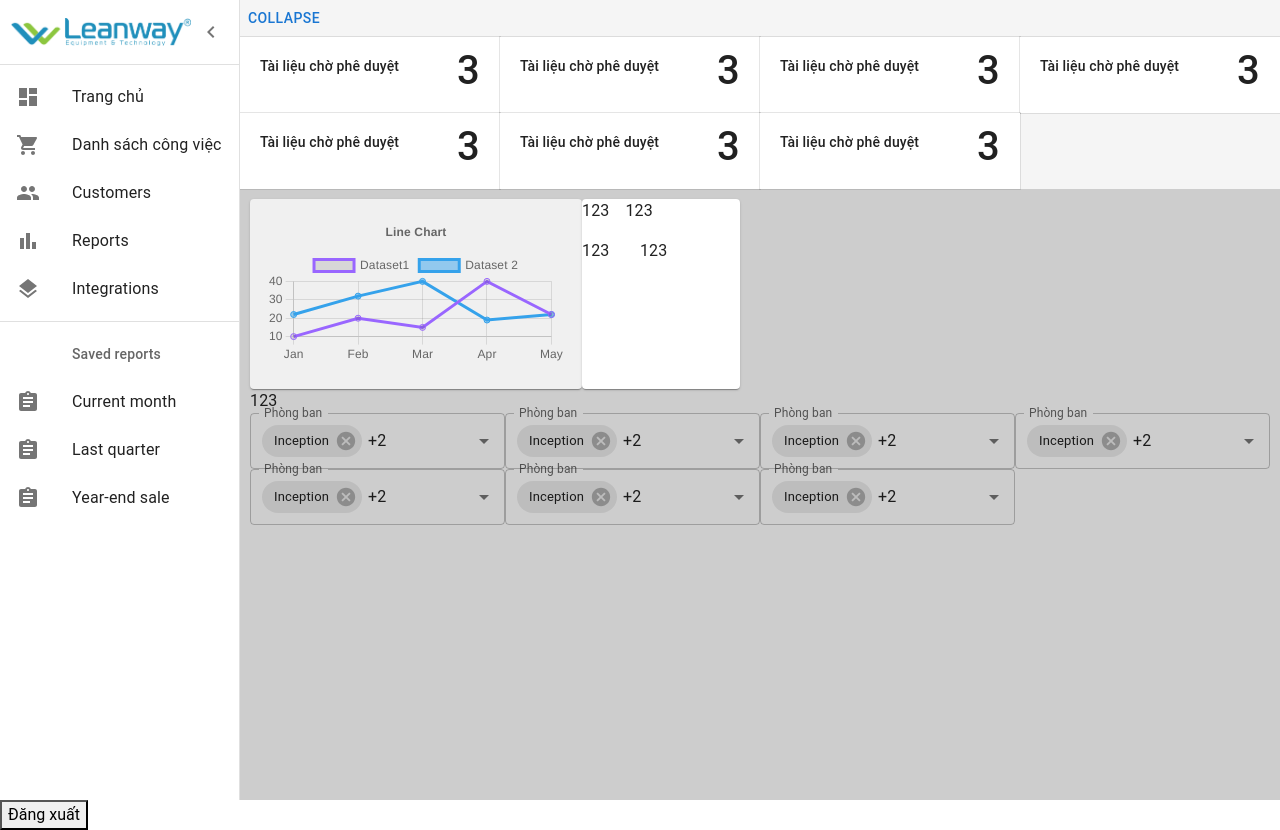
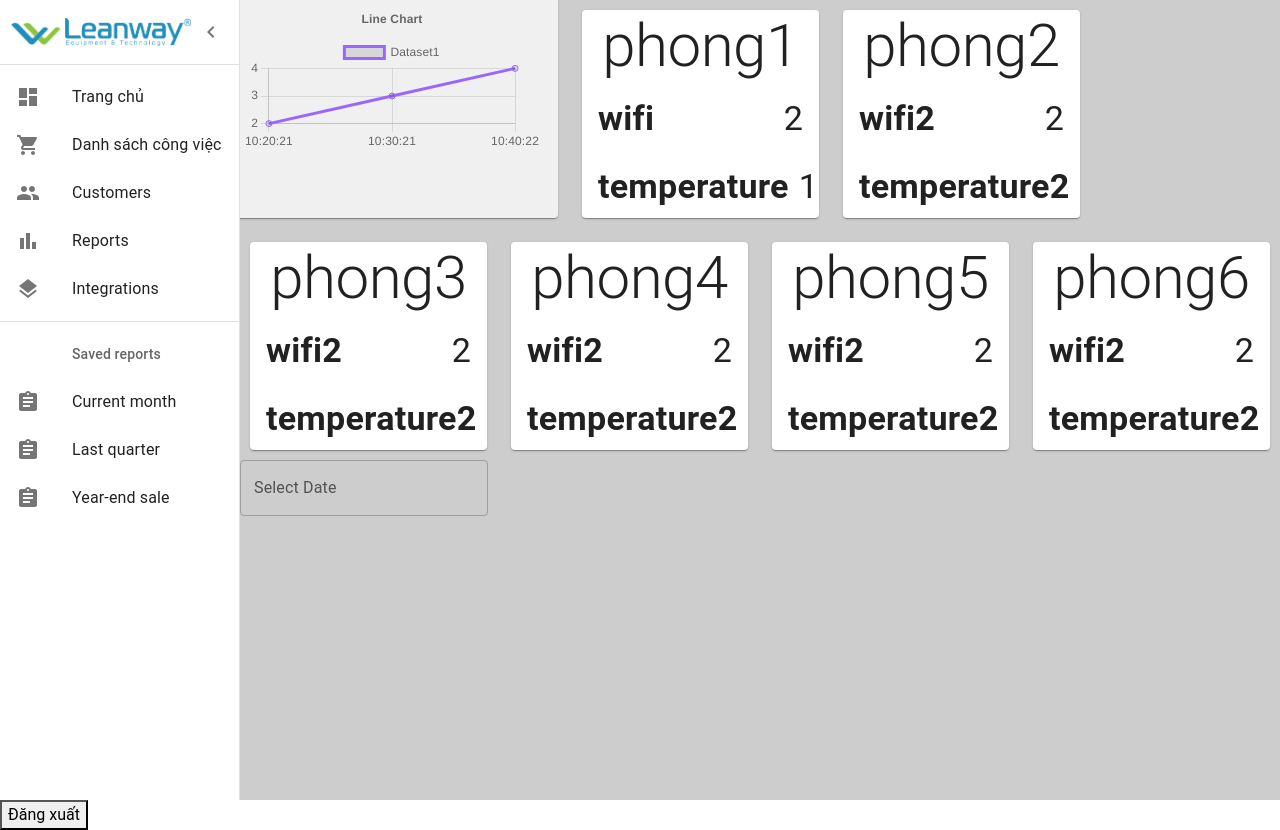
Before and after one commit to xuanco941/QuanLyNongNghiep_Front_End, a React (Create React App) app: page / in a window 1280 px wide. Built offline with nearby package versions, Linux system fonts and the light colour scheme; sample sign-in values are in the browser's storage.

Commit message:
in4 them theo hệ

```diff
--- a/package.json
+++ b/package.json
@@ -6,12 +6,15 @@
     "@emotion/react": "^11.10.6",
     "@emotion/styled": "^11.10.6",
     "@mui/icons-material": "^5.11.11",
+    "@mui/lab": "^5.0.0-alpha.127",
     "@mui/material": "^5.11.15",
+    "@mui/x-date-pickers": "^6.2.1",
     "@testing-library/jest-dom": "^5.16.5",
     "@testing-library/react": "^13.4.0",
     "@testing-library/user-event": "^13.5.0",
     "axios": "^1.3.5",
     "chart.js": "^4.2.1",
+    "dayjs": "^1.11.7",
     "faker": "^6.6.6",
     "react": "^18.2.0",
     "react-chartjs-2": "^5.2.0",
--- a/src/components/Chart/LineChart.js
+++ b/src/components/Chart/LineChart.js
@@ -1,5 +1,5 @@
 import React from "react";
-import {Line} from "react-chartjs-2"
+import { Line } from "react-chartjs-2"
 import {
     Chart as ChartJS,
     CategoryScale,
@@ -14,7 +14,8 @@ import Card from "@mui/material/Card"
 import { CardContent } from "@mui/material";
 
 
-  ChartJS.register(
+
+ChartJS.register(
     CategoryScale,
     LinearScale,
     PointElement,
@@ -22,43 +23,72 @@ import { CardContent } from "@mui/material";
     Title,
     Tooltip,
     Legend,
-  );
+);
+
+const device = [
+    {
+        category: '10:20:21',
+        gateway: 'wifi',
+        sensor: 'temperature',
+        valueGateway: '2',
+        valueSensor: '1'
+    },
+    {
+        category: '10:30:21',
+        gateway: 'wifi',
+        sensor: 'temperature',
+        valueGateway: '3',
+        valueSensor: '1'
+    },
+    {
+        category: '10:40:22',
+        gateway: 'wifi',
+        sensor: 'temperature',
+        valueGateway: '4',
+        valueSensor: '1'
+    },]
+
+
+const categories = device.map(item => item.category);
+const value = device.map(item => item.valueGateway);
 
 const option = {
-    responsive :true,
+    responsive: true,
     plugins: {
         title: {
-            display:true,
+            display: true,
             text: "Line Chart"
         },
     },
 };
 
 const data = {
-    labels :["Jan","Feb","Mar","Apr","May"],
-    datasets : [
+    labels: categories,
+    datasets: [
         {
-            label : "Dataset1",
-            data:[10,20,15,40,22],
-            borderColor :"rgba(153,102,255,1)",
+            label: "Dataset1",
+            data: value,
+            borderColor: "rgba(153,102,255,1)",
 
-        },{
-            label: 'Dataset 2',
-            data: [22,32,40,19,22],
-            borderColor: 'rgb(53, 162, 235)',
-            backgroundColor: 'rgba(53, 162, 235, 0.5)',
-          },
+        },
+        // {
+        //     label: 'Dataset 2',
+        //     data: value,
+        //     borderColor: 'rgb(53, 162, 235)',
+        //     backgroundColor: 'rgba(53, 162, 235, 0.5)',
+        //   },
     ],
 };
-export const LineGraph = ()=>{
-    return(
+
+export const LineGraph = () => {
+    return (
         <React.Fragment>
-            <Card style={{backgroundColor:"#f0f0f0"}}>
+            <Card style={{ backgroundColor: "#f0f0f0" }}>
                 <CardContent>
-                    <Line options = {option}
-                            data = {data}
+                    <Line options={option}
+                        data={data}
 
-                             />
+                    />
                 </CardContent>
             </Card>
         </React.Fragment>
--- a/src/components/Form/FormLoginIssue.jsx
+++ b/src/components/Form/FormLoginIssue.jsx
@@ -23,7 +23,8 @@ const FormLoginIssue = () => {
     const handleSubmit = e => {
         e.preventDefault();
         setIsLoading(true);
-        dispatch(login(username, password)).then(() => {
+        dispatch(login(username, password))
+        .then(() => {
             setIsLoading(false);
             navigate("/issue-dashboard");
             console.log(data.isAuthenticated);
@@ -34,21 +35,21 @@ const FormLoginIssue = () => {
     return (
         <div>
             <LoadingFlag isLoading={isLoading} />
-            <form onSubmit={handleSubmit}>
+            <form onSubmit={handleSubmit} >
 
                 <div className={styles.logo}>
                     <img src={logo} width="100%" alt="" srcset="" />
                 </div>
                 <div className="form-group">
-                    <input type="text" maxLength={15}
-                        pattern="^[^\u0103\u0102\u00E2\u00C2\u00EA\u00CA\u00F4\u00D4\u00E1\u00C1\u1EA1\u1EA0\u00E0\u00C0\u1EA3\u1EA2\u1EA7\u1EA6\u1EA5\u1EA4\u1EAD\u1EAC\u1EAB\u1EAA\u1EB1\u1EB0\u1EAF\u1EAE\u1EB3\u1EB2\u1EB7\u1EB6\u1EB5\u1EB4\u00E9\u00C9\u1EB9\u1EB8\u00E8\u00C8\u1EBB\u1EBA\u1EBF\u1EBE\u00EC\u00CC\u1EC1\u1EC0\u1EC5\u1EC4\u1EC3\u1EC2\u1EC9\u1EC8\u0129\u0128\u00F3\u00D3\u1ECD\u1ECC\u00F2\u00D2\u1ECF\u1ECE\u1ED3\u1ED2\u1ED1\u1ED0\u1ED7\u1ED6\u1ED5\u1ED4\u1EDB\u1EDA\u1ED9\u1ED8\u1EE1\u1EE0\u1EDF\u1EDE\u1EE3\u1EE2\u00FA\u00DA\u1EE5\u1EE4\u00F9\u00D9\u1EE7\u1EE6\u1EEB\u1EEA\u1EE9\u1EE8\u1EF1\u1EF0\u1EEF\u1EEE\u1EF5\u1EF4\u1EF3\u1EF2\u00FD\u00DD\u1EF9\u1EF8]"
+                    <input type="text" maxLength={50}
+
                         value={username} onChange={e => setUsername(e.target.value)} className={styles.formStyle} placeholder="ID*" />
                     <i className={`${styles.inputIcon} uil uil-at`}></i>
                 </div>
-                <div className="form-group mt-2">
-                    <input type="password" maxLength={15}
-                        pattern="^[^\u0103\u0102\u00E2\u00C2\u00EA\u00CA\u00F4\u00D4\u00E1\u00C1\u1EA1\u1EA0\u00E0\u00C0\u1EA3\u1EA2\u1EA7\u1EA6\u1EA5\u1EA4\u1EAD\u1EAC\u1EAB\u1EAA\u1EB1\u1EB0\u1EAF\u1EAE\u1EB3\u1EB2\u1EB7\u1EB6\u1EB5\u1EB4\u00E9\u00C9\u1EB9\u1EB8\u00E8\u00C8\u1EBB\u1EBA\u1EBF\u1EBE\u00EC\u00CC\u1EC1\u1EC0\u1EC5\u1EC4\u1EC3\u1EC2\u1EC9\u1EC8\u0129\u0128\u00F3\u00D3\u1ECD\u1ECC\u00F2\u00D2\u1ECF\u1ECE\u1ED3\u1ED2\u1ED1\u1ED0\u1ED7\u1ED6\u1ED5\u1ED4\u1EDB\u1EDA\u1ED9\u1ED8\u1EE1\u1EE0\u1EDF\u1EDE\u1EE3\u1EE2\u00FA\u00DA\u1EE5\u1EE4\u00F9\u00D9\u1EE7\u1EE6\u1EEB\u1EEA\u1EE9\u1EE8\u1EF1\u1EF0\u1EEF\u1EEE\u1EF5\u1EF4\u1EF3\u1EF2\u00FD\u00DD\u1EF9\u1EF8]"
-                        value={password} onChange={e => setPassword(e.target.value)} className={styles.formStyle} placeholder="Mật khẩu*" />
+                <div className="form-group mt-2" >
+                    <input type="password" maxLength={50}
+                         pattern=".{4,}"
+                        value={password} onChange={e => setPassword(e.target.value)} className={styles.formStyle} placeholder="Mật khẩu*"  title="Mật khẩu phải có ít nhất 4 ký tự" />
                     <i className={`${styles.inputIcon} uil uil-lock-alt`}></i>
                 </div>
                 <button type='submit' className={`${styles.btn} mt-4`} name='submit'>Đăng nhập</button>
--- a/src/components/HMI/in4.js
+++ b/src/components/HMI/in4.js
@@ -1,33 +1,100 @@
 import * as React from 'react';
 import { useTheme } from '@mui/material/styles';
 import Card from '@mui/material/Card';
+import CardContent from '@mui/material/CardContent';
 import { Grid, Typography } from '@mui/material';
 
+const device = [
+    {
+        category: 'phong1',
+        gateway: 'wifi',
+        sensor: 'temperature',
+        valueGateway: '2',
+        valueSensor: '1'
+    },
+    {
+        category: 'phong2',
+        gateway: 'wifi2',
+        sensor: 'temperature2',
+        valueGateway: '2',
+        valueSensor: '1'
+    },
+    {
+        category: 'phong3',
+        gateway: 'wifi2',
+        sensor: 'temperature2',
+        valueGateway: '2',
+        valueSensor: '1'
+    },
+    {
+        category: 'phong4',
+        gateway: 'wifi2',
+        sensor: 'temperature2',
+        valueGateway: '2',
+        valueSensor: '1'
+    },
+    {
+        category: 'phong5',
+        gateway: 'wifi2',
+        sensor: 'temperature2',
+        valueGateway: '2',
+        valueSensor: '1'
+    },
+    {
+        category: 'phong6',
+        gateway: 'wifi2',
+        sensor: 'temperature2',
+        valueGateway: '2',
+        valueSensor: '1'
+    },
+];
 
-const In4 = () => {
+const In4 = ({ category, gateway, sensor, valueGateway, valueSensor }) => {
     const theme = useTheme();
     return (
-        <Grid >
-        <Card sx={{height : '100%'}}>
-            <Grid container spacing={2}>
-                <Grid item xs={3}>
-                    <Typography>123</Typography>
-                </Grid>
-                <Grid item xs={9}>
-                    <Typography>123</Typography>
-                </Grid>
-                <Grid item xs={4}>
-                    <Typography>123</Typography>
-                </Grid>
-                <Grid item xs={8}>
-                    <Typography>123</Typography>
-                </Grid>
-            </Grid>
+        <Grid item xs={3}>
+            <Card>
+                <Typography className='title' variant='h2' align='center'>{category}</Typography>
 
-        </Card>
-        </Grid>
+                <CardContent style={{ display: 'flex', justifyContent: 'space-between', paddingBottom: '10px' }}>
+                    <Typography className='CB' variant="h4" style={{ marginRight: '10px' }} align="center" fontWeight="bold">
+                        {gateway}
+                    </Typography>
+                    <Typography className='outPut' variant="h4" align="center">
+                        {valueGateway}
+                    </Typography>
 
 
-    )
-}
-export default In4
+
+                </CardContent>
+                <CardContent style={{ display: 'flex', justifyContent: 'space-between', paddingBottom: '10px' }}>
+                    <Typography className='CB' variant="h4" style={{ marginRight: '10px' }} align="center" fontWeight="bold">
+                        {sensor}
+                    </Typography>
+                    <Typography className='outPut' variant="h4" align="center">
+                        {valueSensor}
+                    </Typography>
+                </CardContent>
+            </Card>
+        </Grid>
+    );
+};
+
+const DeviceList = () => {
+    return (
+        <>
+            {device.map((item) => (
+                <In4
+                    key={item.category} //key
+                    category={item.category}
+                    gateway={item.gateway}
+                    sensor={item.sensor}
+                    valueGateway={item.valueGateway}
+                    valueSensor={item.valueSensor}
+                />
+            ))}
+        </>
+    );
+};
+
+export default DeviceList;
--- a/src/components/TimePicker/DateTo.js
+++ b/src/components/TimePicker/DateTo.js
@@ -1,22 +1,26 @@
 import * as React from 'react';
-import dayjs from 'dayjs';
-import { DemoContainer } from '@mui/x-date-pickers/internals/demo';
+import { AdapterDayjs } from '@mui/x-date-pickers/AdapterDayjs';
 import { LocalizationProvider } from '@mui/x-date-pickers/LocalizationProvider';
-import { AdapterDayjs } from '@mui/x-date-pickers/AdapterDayjs';
-import { DateTimePicker } from '@mui/x-date-pickers/DateTimePicker';
+import { DatePicker } from '@mui/x-date-pickers/DatePicker';
+import { TextField } from '@mui/material';
 
-export default function DateTimePickerValue() {
-  const [value, setValue] = React.useState(dayjs('2022-04-17T15:30'));
+export default function FirstComponent() {
+  const [selectedDate, setSelectedDate] = React.useState(null);
+
+  const handleDateChange = (date) => {
+    setSelectedDate(date);
+    console.log( new Date(date.$d).toLocaleDateString('vi-VI'));
+  };
 
   return (
     <LocalizationProvider dateAdapter={AdapterDayjs}>
-
-
-        <DateTimePicker
-          label="Controlled picker"
-          value={value}
-          onChange={(newValue) => setValue(newValue)}
-        />
+      <DatePicker
+        label="Select Date"
+        value={selectedDate}
+        onChange={handleDateChange}
+        renderInput={(params) => <TextField {...params} />}
+        format="DD-MM-YYYY"
+      />
     </LocalizationProvider>
   );
 }
--- a/src/layout/Dashboard.js
+++ b/src/layout/Dashboard.js
@@ -28,6 +28,10 @@ import Stack from '@mui/material/Stack'
 import { LineGraph } from '../components/Chart/LineChart'
 import In4 from '../components/HMI/in4';
 import BasicCard from '../components/Box/CardHMI';
+import ButtonAdd from '../components/Button/Button';
+import DateTimePickerValue from '../components/TimePicker/DateTo'
+import FirstComponent from '../components/TimePicker/DateTo';
+import DeviceList from '../components/HMI/in4';
 
 
 function Copyright(props) {
@@ -144,16 +148,20 @@ function DashboardContent() {
                         overflow: 'auto',
                     }}
                 >
-                    <Header />
+                    {/* <Header /> */}
 
                     <Stack sx={{
                         height: 'auto', backgroundColor: '#cdcdcd', display: 'flex', flexGrow: 1
                     }}>
-                        <Grid container padding='10px' spacing={0} >
+                        <Grid container padding='10px' spacing={3} >
                             <LineGraph></LineGraph>
-                            <In4></In4>
 
-                            <Grid item xs={12}>
+                            <DeviceList></DeviceList>
+
+
+
+
+                            {/* <Grid item xs={12}>
                                 <Typography>123</Typography>
                             </Grid>
 
@@ -184,7 +192,7 @@ function DashboardContent() {
                             </Grid>
                             <Grid item xs={false} sm={12} >
                                 <Box></Box>
-                            </Grid>
+                            </Grid> */}
 
                         </Grid>
 
@@ -198,6 +206,8 @@ function DashboardContent() {
                         <Grid item xs={12} md={8} lg={6}>
 
 
+                           <FirstComponent></FirstComponent>
+                           {/* <MyComponent></MyComponent> */}
                         </Grid>
 
 
```
Also changed, not shown: src/layout/listItems.js (+4 -3 lines), 1 other file (tests, documents, lock files or other folders).
